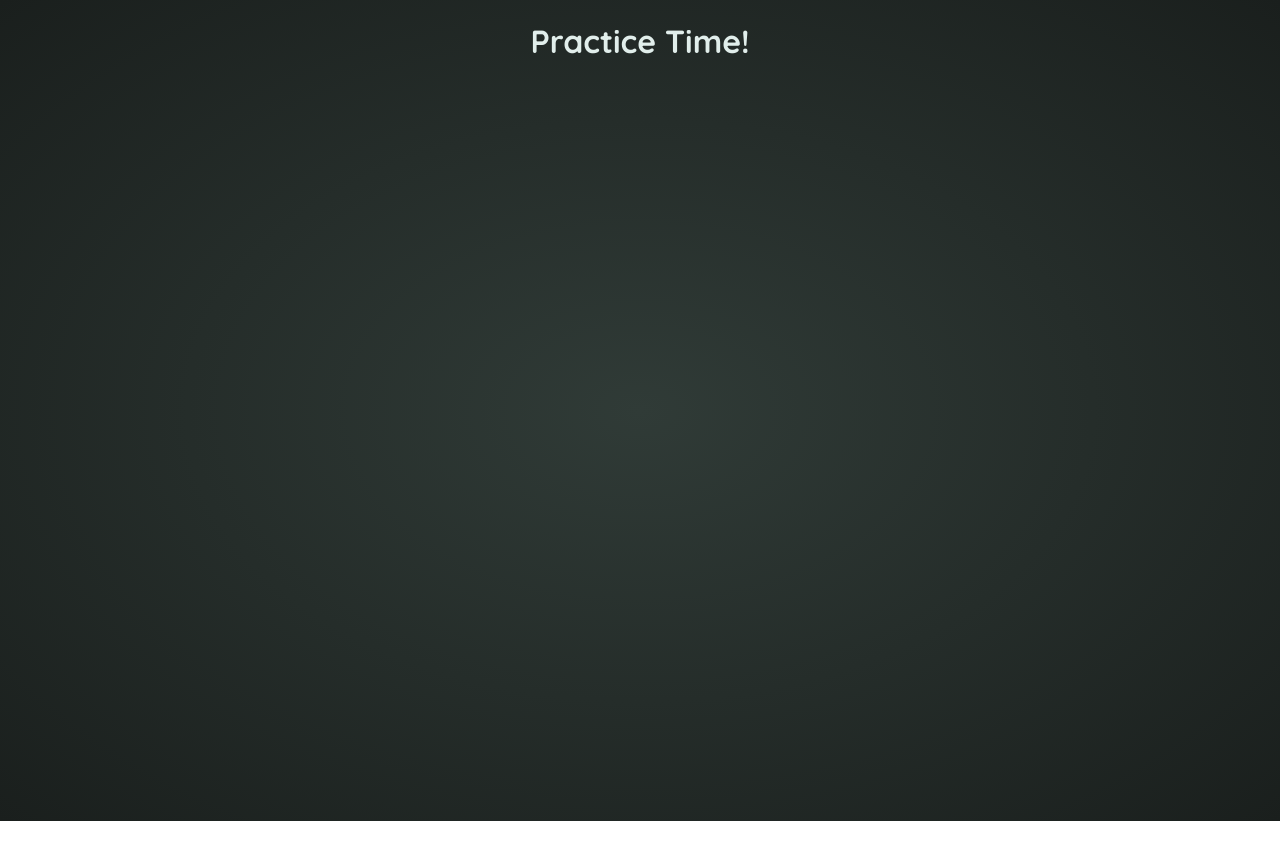
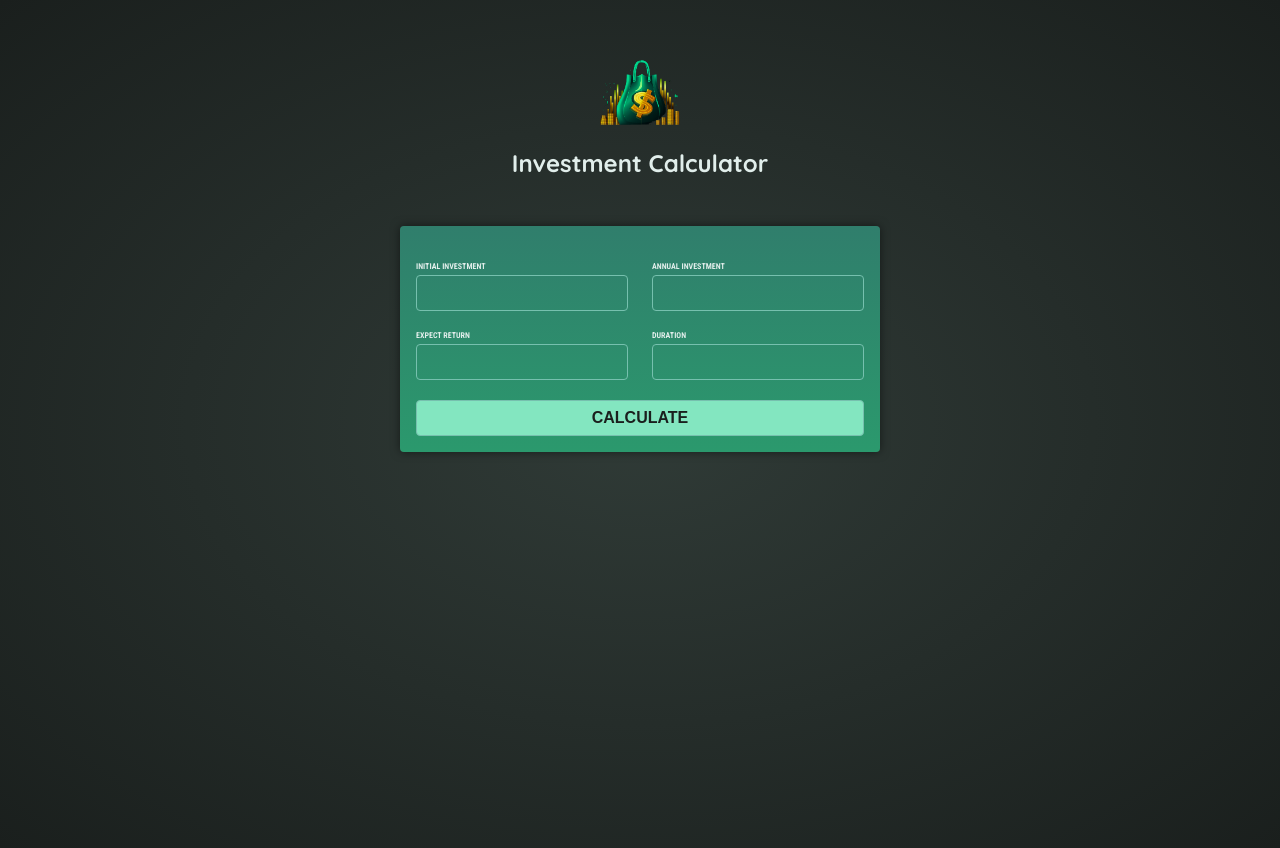
Before and after one commit to JuscelinoMamede01/investments-calculator-angular, an Angular app: page / in a window 1280 px wide. Before the commit the page ends 821 px from the top, so only its background shows below. Built offline with nearby package versions, Linux system fonts and the light colour scheme.

Commit message:
jk: user-input creation

```diff
--- a/src/app/app.component.html
+++ b/src/app/app.component.html
@@ -1 +1,2 @@
-<h1 class="center">Practice Time!</h1>
+<app-header></app-header>
+<app-user-input></app-user-input>
--- a/src/app/app.component.ts
+++ b/src/app/app.component.ts
@@ -1,8 +1,11 @@
 import { Component } from '@angular/core';
+import { HeaderComponent } from './header/header.component';
+import { UserInputComponent } from './user-input/user-input.component';
 
 @Component({
   selector: 'app-root',
   standalone: true,
+  imports: [HeaderComponent, UserInputComponent],
   templateUrl: './app.component.html',
 })
 export class AppComponent {}
--- /dev/null
+++ b/src/app/header/header.component.css
@@ -0,0 +1,15 @@
+header {
+  text-align: center;
+  margin: 3rem auto;
+}
+
+header img {
+  width: 5rem;
+  height: 5rem;
+  object-fit: contain;
+  background-color: transparent;
+}
+
+header h1 {
+  font-size: 1.5rem;
+}
--- /dev/null
+++ b/src/app/header/header.component.html
@@ -0,0 +1,4 @@
+<header>
+  <img src="investment-calculator-logo.png" alt="logo" />
+  <h1>Investment Calculator</h1>
+</header>
--- /dev/null
+++ b/src/app/user-input/user-input.component.css
@@ -0,0 +1,52 @@
+form {
+  padding: 1rem;
+  max-width: 30rem;
+  margin: 2rem auto;
+  border-radius: 4px;
+  background: linear-gradient(180deg, #307e6c, #2b996d);
+  box-shadow: 0 0 10px rgba(0, 0, 0, 0.5);
+}
+
+.input-group {
+  display: flex;
+  justify-content: space-evenly;
+  gap: 1.5rem;
+  margin: 20px 0;
+}
+
+label {
+  display: block;
+  margin-bottom: 0.25rem;
+  font-family: "Roboto Condensed", sans-serif;
+  font-size: 0.5rem;
+  font-weight: bold;
+  text-transform: uppercase;
+
+}
+
+input {
+  width: 100%;
+  padding: 0.5rem;
+  border: 1px solid #76c0ae;
+  border-radius: 0.25rem;
+  background-color: transparent;
+  color: #c2e9e0;
+  font-size: 1rem;
+}
+
+button {
+  width: 100%;
+  padding: 0.5rem;
+  border: 1px solid #76c0ae;
+  border-radius: 0.25rem;
+  background-color: #83e6c0;
+  color: #1a1f1d;
+  font-size: 1rem;
+  font-weight: bold;
+  text-transform: uppercase;
+  cursor: pointer;
+}
+
+button:hover {
+  background-color: #aaf1d6;
+}
--- /dev/null
+++ b/src/app/user-input/user-input.component.html
@@ -0,0 +1,11 @@
+<form action="">
+  <div class="input-group">
+    <div><label>Initial investment</label><input type="text" /></div>
+    <div><label>Annual investment</label><input type="text" /></div>
+  </div>
+  <div class="input-group">
+    <div><label>Expect Return</label><input type="text" /></div>
+    <div><label>Duration</label><input type="number" /></div>
+  </div>
+  <button type="submit">Calculate</button>
+</form>
```
Also changed, not shown: src/app/header/header.component.ts (added, +12 -0 lines), src/app/user-input/user-input.component.ts (added, +12 -0 lines).
